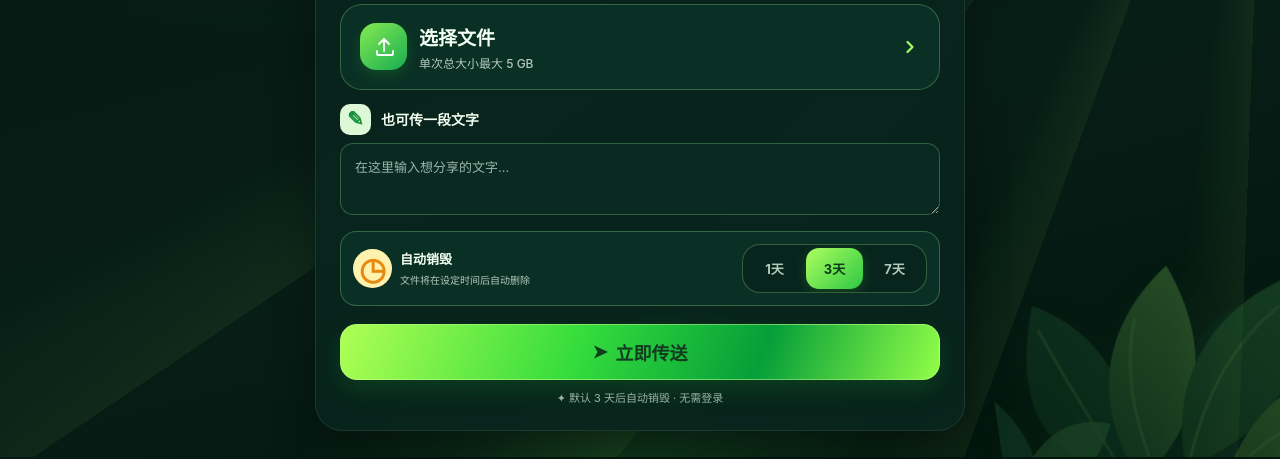
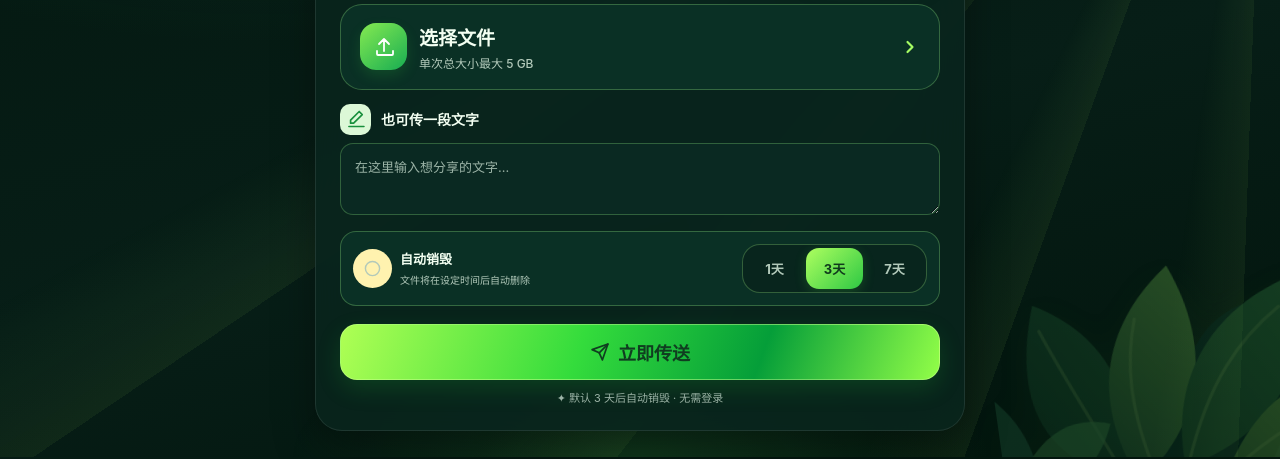
Before and after one commit to xiaohouzidoudou/hamoki-transfer, a Flask app: page / in a window 1280 px wide. Shown: the part 343-802 px from the top of the page. Run offline with Flask 3, Linux system fonts and the light colour scheme; parts of the project's set-up code (start-up, migrations or seed data) failed here and were passed over; some libraries are stand-ins or nearby versions.

Commit message:
ui: replace inconsistent text icons with elegant unified SVG symbols

```diff
--- a/templates/index.html
+++ b/templates/index.html
@@ -12,6 +12,7 @@
   <link rel="stylesheet" href="static/brand.css">
   <link rel="stylesheet" href="static/summer.css">
   <link rel="stylesheet" href="static/motion.css">
+  <link rel="stylesheet" href="static/icons.css">
   <script src="static/countdown.js" defer></script>
   <script src="static/app.js" defer></script>
 </head>
@@ -64,9 +65,9 @@
               <svg class="pick-chevron" viewBox="0 0 24 24" aria-hidden="true"><path d="m9 6 6 6-6 6"/></svg>
             </button>
             <div class="picker-menu" id="picker-menu" data-state="closed" aria-hidden="true" inert>
-              <button type="button" id="pick-single"><span class="menu-icon single" aria-hidden="true">▤</span><span class="menu-copy"><strong>单个文件</strong><small>选择一个文件进行上传</small></span><svg class="menu-chevron" viewBox="0 0 24 24" aria-hidden="true"><path d="m9 6 6 6-6 6"/></svg></button>
-              <button type="button" id="pick-multiple"><span class="menu-icon multiple" aria-hidden="true">▣</span><span class="menu-copy"><strong>多个文件</strong><small>选择多个文件一起上传</small></span><svg class="menu-chevron" viewBox="0 0 24 24" aria-hidden="true"><path d="m9 6 6 6-6 6"/></svg></button>
-              <button type="button" id="pick-folder"><span class="menu-icon folder" aria-hidden="true">▱</span><span class="menu-copy"><strong>整个文件夹</strong><small>选择文件夹，自动打包传送</small></span><svg class="menu-chevron" viewBox="0 0 24 24" aria-hidden="true"><path d="m9 6 6 6-6 6"/></svg></button>
+              <button type="button" id="pick-single"><span class="menu-icon single" aria-hidden="true"><svg class="ui-icon" aria-hidden="true" focusable="false"><use href="static/icons.svg#file"></use></svg></span><span class="menu-copy"><strong>单个文件</strong><small>选择一个文件进行上传</small></span><svg class="menu-chevron" viewBox="0 0 24 24" aria-hidden="true"><path d="m9 6 6 6-6 6"/></svg></button>
+              <button type="button" id="pick-multiple"><span class="menu-icon multiple" aria-hidden="true"><svg class="ui-icon" aria-hidden="true" focusable="false"><use href="static/icons.svg#files"></use></svg></span><span class="menu-copy"><strong>多个文件</strong><small>选择多个文件一起上传</small></span><svg class="menu-chevron" viewBox="0 0 24 24" aria-hidden="true"><path d="m9 6 6 6-6 6"/></svg></button>
+              <button type="button" id="pick-folder"><span class="menu-icon folder" aria-hidden="true"><svg class="ui-icon" aria-hidden="true" focusable="false"><use href="static/icons.svg#folder"></use></svg></span><span class="menu-copy"><strong>整个文件夹</strong><small>选择文件夹，自动打包传送</small></span><svg class="menu-chevron" viewBox="0 0 24 24" aria-hidden="true"><path d="m9 6 6 6-6 6"/></svg></button>
             </div>
             <input type="file" id="file" hidden>
             <input type="file" id="files" multiple hidden>
@@ -77,11 +78,11 @@
             </div>
           </div>
 
-          <label class="text-label" for="text"><span aria-hidden="true">✎</span> 也可传一段文字</label>
+          <label class="text-label" for="text"><span aria-hidden="true"><svg class="ui-icon" aria-hidden="true" focusable="false"><use href="static/icons.svg#edit"></use></svg></span> 也可传一段文字</label>
           <textarea id="text" rows="2" maxlength="65536" placeholder="在这里输入想分享的文字…"></textarea>
 
           <div class="row expiry-selector">
-            <div class="row-label"><span class="expiry-symbol" aria-hidden="true">◷</span><span>自动销毁<small>文件将在设定时间后自动删除</small></span></div>
+            <div class="row-label"><span class="expiry-symbol" aria-hidden="true"><svg class="ui-icon" aria-hidden="true" focusable="false"><use href="static/icons.svg#clock"></use></svg></span><span>自动销毁<small>文件将在设定时间后自动删除</small></span></div>
             <div class="ttl-options" data-index="1" role="group" aria-label="文件保留时间">
               <label><input type="radio" name="ttl" value="1d"><span>1天</span></label>
               <label><input type="radio" name="ttl" value="3d" checked><span>3天</span></label>
@@ -94,17 +95,17 @@
             <progress id="progress-bar" value="0" max="100"></progress>
           </div>
 
-          <button class="primary full" type="button" id="upload"><span aria-hidden="true">➤</span> 立即传送</button>
+          <button class="primary full" type="button" id="upload"><svg class="ui-icon" aria-hidden="true" focusable="false"><use href="static/icons.svg#send"></use></svg> 立即传送</button>
           <p class="hint" id="send-tip">✦ 默认 3 天后自动销毁 · 无需登录</p>
         </section>
 
         <section id="pane-get" class="pane receive-pane" role="tabpanel" aria-labelledby="tab-get" hidden>
           <div class="receive-hero"><div class="receive-intro-copy"><h2>领取分享内容</h2><p>输入取件码，或通过好友分享链接直接领取</p></div><img src="static/hamoki-avatar.webp" alt="" width="96" height="96"></div>
           <input id="code-input" aria-label="取件码" maxlength="12" inputmode="text" autocomplete="off" autocapitalize="characters" spellcheck="false" placeholder="输入取件码，例如 A5K7">
-          <button class="primary full" id="lookup" type="button">查找文件 <span aria-hidden="true">→</span></button>
+          <button class="primary full" id="lookup" type="button"><svg class="ui-icon" aria-hidden="true" focusable="false"><use href="static/icons.svg#search"></use></svg> 查找文件</button>
           <div id="found" class="found" hidden>
             <div class="file-line">
-              <span class="file-icon" aria-hidden="true">📄</span>
+              <span class="file-icon" aria-hidden="true"><svg class="ui-icon" aria-hidden="true" focusable="false"><use href="static/icons.svg#file"></use></svg></span>
               <div class="file-desc"><strong id="found-name"></strong><small id="found-details"></small></div>
             </div>
             <button id="claim" type="button" class="primary full">领取文字</button>
@@ -122,7 +123,7 @@
         </section>
 
         <section id="pane-done" class="pane done" aria-label="传送成功" hidden>
-          <p class="pickup-limit"><span aria-hidden="true">♡</span> 最多领取 10 次 <span class="pickup-limit-note">· 到期后自动销毁</span></p>
+          <p class="pickup-limit"><svg class="ui-icon" aria-hidden="true" focusable="false"><use href="static/icons.svg#shield"></use></svg> 最多领取 10 次 <span class="pickup-limit-note">· 到期后自动销毁</span></p>
           <div class="success-hero">
             <div class="hero-copy">
               <h2 class="done-title">传送成功 <span>· 专属取件码</span></h2>
@@ -132,17 +133,17 @@
             <img class="hero-mascot" src="static/hamoki-avatar.webp" alt="好奇猴探险家" width="128" height="128">
           </div>
           <div class="result-card">
-            <div class="section-title"><span class="section-icon">#</span><strong>专属取件码</strong><small>好友在「好奇猴快传」输入即可领取</small></div>
+            <div class="section-title"><span class="section-icon"><svg class="ui-icon" aria-hidden="true" focusable="false"><use href="static/icons.svg#key"></use></svg></span><strong>专属取件码</strong><small>好友在「好奇猴快传」输入即可领取</small></div>
             <div class="code-wrap">
             <strong id="done-code" class="code"></strong>
             <button id="copy-code" class="copy-code" type="button" aria-label="复制取件码" title="复制取件码">
               <svg viewBox="0 0 24 24" aria-hidden="true"><rect x="8" y="8" width="11" height="12" rx="2"/><path d="M16 8V6a2 2 0 0 0-2-2H6a2 2 0 0 0-2 2v9a2 2 0 0 0 2 2h2"/></svg>
             </button>
           </div>
-            <div class="countdown-row"><div class="countdown-symbol" aria-hidden="true">◷</div><div class="expiry-countdown" data-expiry-countdown data-expires="0" aria-label="文件过期倒计时"><span>过期倒计时</span><strong>等待生成</strong></div><small>超时后文件将自动清理<br>请及时分享给好友</small></div>
+            <div class="countdown-row"><div class="countdown-symbol" aria-hidden="true"><svg class="ui-icon" aria-hidden="true" focusable="false"><use href="static/icons.svg#clock"></use></svg></div><div class="expiry-countdown" data-expiry-countdown data-expires="0" aria-label="文件过期倒计时"><span>过期倒计时</span><strong>等待生成</strong></div><small>超时后文件将自动清理<br>请及时分享给好友</small></div>
           </div>
           <div class="share-link-card">
-            <div class="section-title"><span class="section-icon">↗</span><strong>公开领取链接</strong><small>任何人打开链接即可领取</small></div>
+            <div class="section-title"><span class="section-icon"><svg class="ui-icon" aria-hidden="true" focusable="false"><use href="static/icons.svg#link"></use></svg></span><strong>公开领取链接</strong><small>任何人打开链接即可领取</small></div>
             <div class="public-link-panel">
             <span class="public-link-label">链接</span>
             <a id="public-link-url" class="public-link-url" href="#" target="_blank" rel="noopener noreferrer"></a>
@@ -152,15 +153,15 @@
           </div>
           <div class="done-share-grid"><div class="qr-share-card">
             <div class="qr-share-info">
-              <div class="section-title"><span class="section-icon qr-icon">▦</span><strong>二维码分享</strong></div>
+              <div class="section-title"><span class="section-icon qr-icon"><svg class="ui-icon" aria-hidden="true" focusable="false"><use href="static/icons.svg#qr"></use></svg></span><strong>二维码分享</strong></div>
               <p>好友用手机扫一扫<br>即可打开领取页面</p>
             </div>
             <div class="qr-panel"><img id="done-qr" alt="取件二维码" width="188" height="188"><span>手机扫码领取</span></div>
           </div>
           <div class="social-share" aria-label="社交分享">
             <span>分享给好友</span>
-            <button id="share-wechat" type="button" aria-label="分享到微信"><span class="social-bubble" aria-hidden="true">微</span> 微信</button>
-            <button id="share-qq" type="button" aria-label="分享到QQ"><span class="social-bubble qq" aria-hidden="true">Q</span> QQ</button>
+            <button id="share-wechat" type="button" aria-label="分享到微信"><span class="social-bubble" aria-hidden="true"><svg class="ui-icon ui-brand-icon" aria-hidden="true" focusable="false"><use href="static/icons.svg#wechat"></use></svg></span> 微信</button>
+            <button id="share-qq" type="button" aria-label="分享到QQ"><span class="social-bubble qq" aria-hidden="true"><svg class="ui-icon ui-brand-icon" aria-hidden="true" focusable="false"><use href="static/icons.svg#qq"></use></svg></span> QQ</button>
             <div id="share-guide" class="share-guide" hidden role="status" aria-live="polite">
               <strong id="share-guide-title">分享领取链接</strong>
               <p id="share-guide-tip">复制链接后，粘贴发送给好友。</p>
@@ -171,7 +172,7 @@
           </div>
           <div class="actions">
             <button id="copy-link" class="primary" type="button">复制领取链接</button>
-            <button id="again" class="secondary" type="button">再传一个</button>
+            <button id="again" class="secondary" type="button"><svg class="ui-icon" aria-hidden="true" focusable="false"><use href="static/icons.svg#refresh"></use></svg> 再传一个</button>
           </div>
         </section>
 
```
